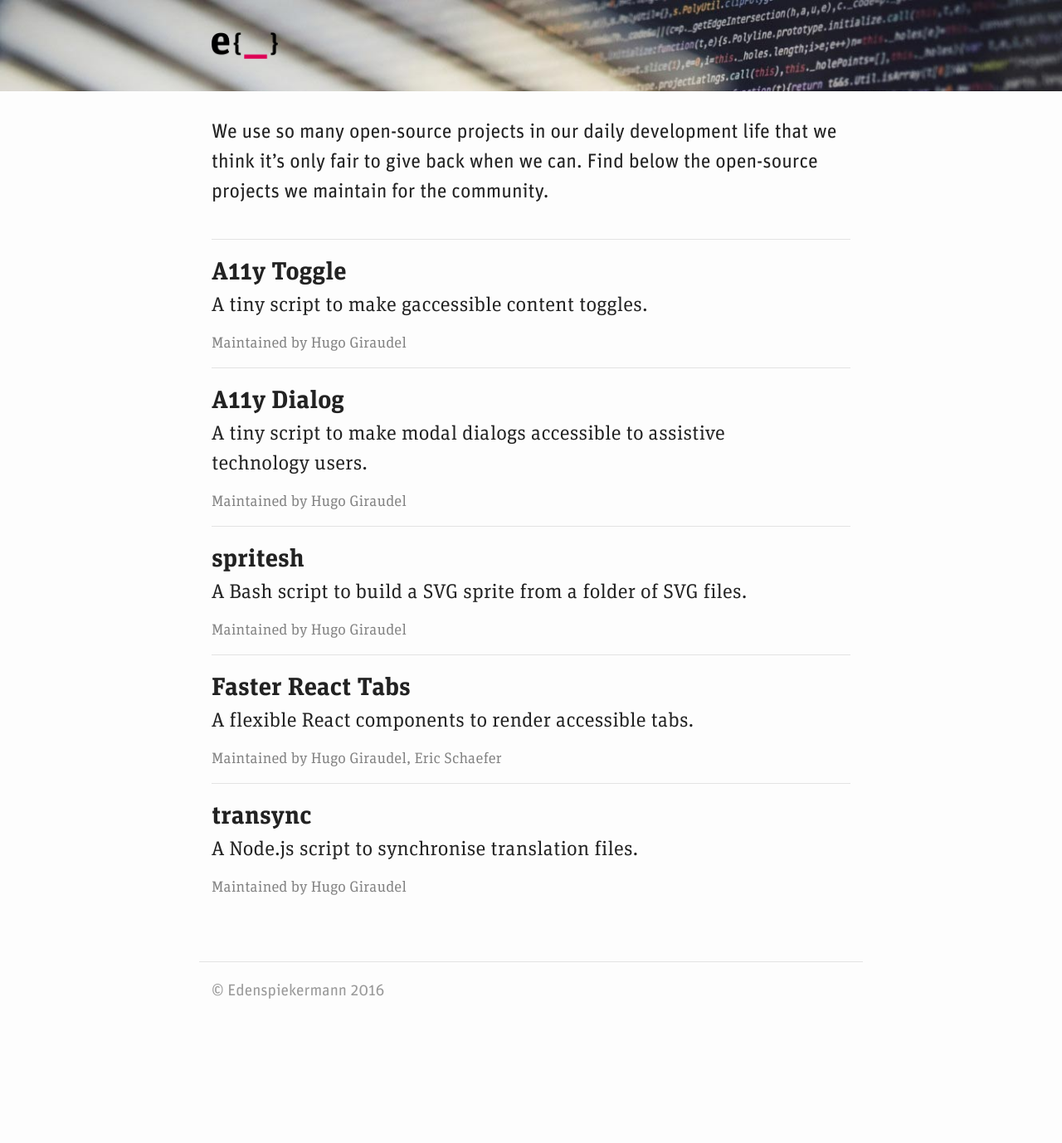
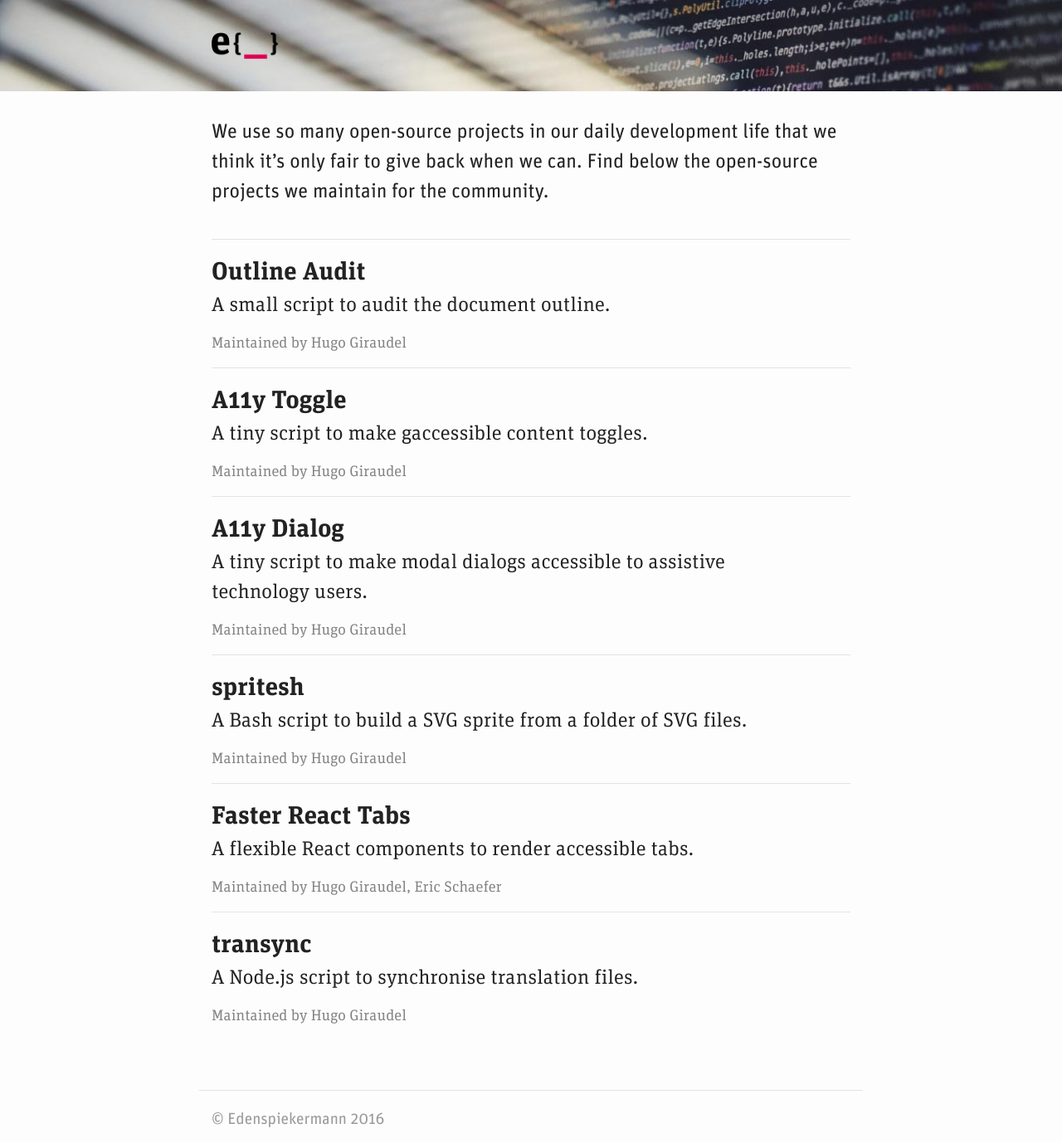
Before and after one commit to edenspiekermann/espi-devblog, a Jekyll site: the page built from oss/index.html, in a window 1280 px wide. Shown: the whole page at 83% size. Built offline with Jekyll 4.4.1, drawn with Linux system fonts in a browser that asks for light colours; before the commit the page ends 1223 px from its top, so only the background shows below that.

Commit message:
Added Outline Audit to OSS list

```diff
--- a/_data/oss.yml
+++ b/_data/oss.yml
@@ -1,3 +1,8 @@
+- name: Outline Audit
+  url: https://github.com/edenspiekermann/outline-audit
+  description: A small script to audit the document outline.
+  maintained_by: hugo-giraudel
+
 - name: A11y Toggle
   url: https://github.com/edenspiekermann/a11y-toggle
   description: A tiny script to make gaccessible content toggles.
```
